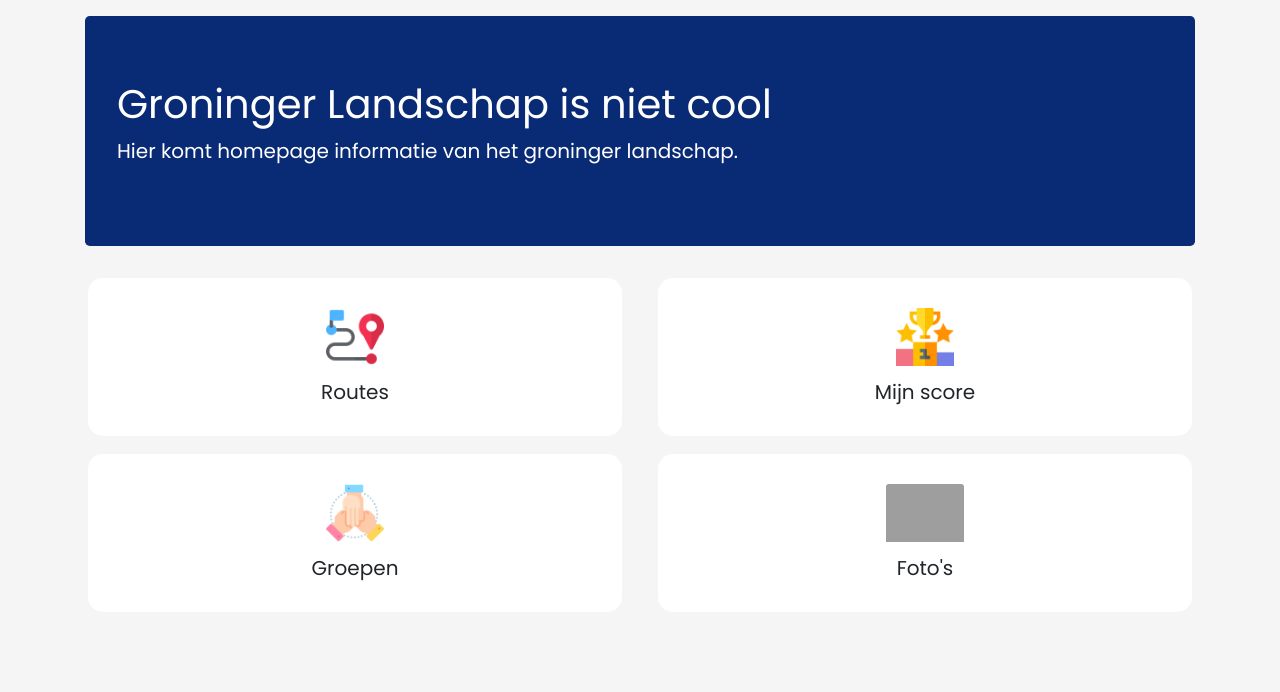
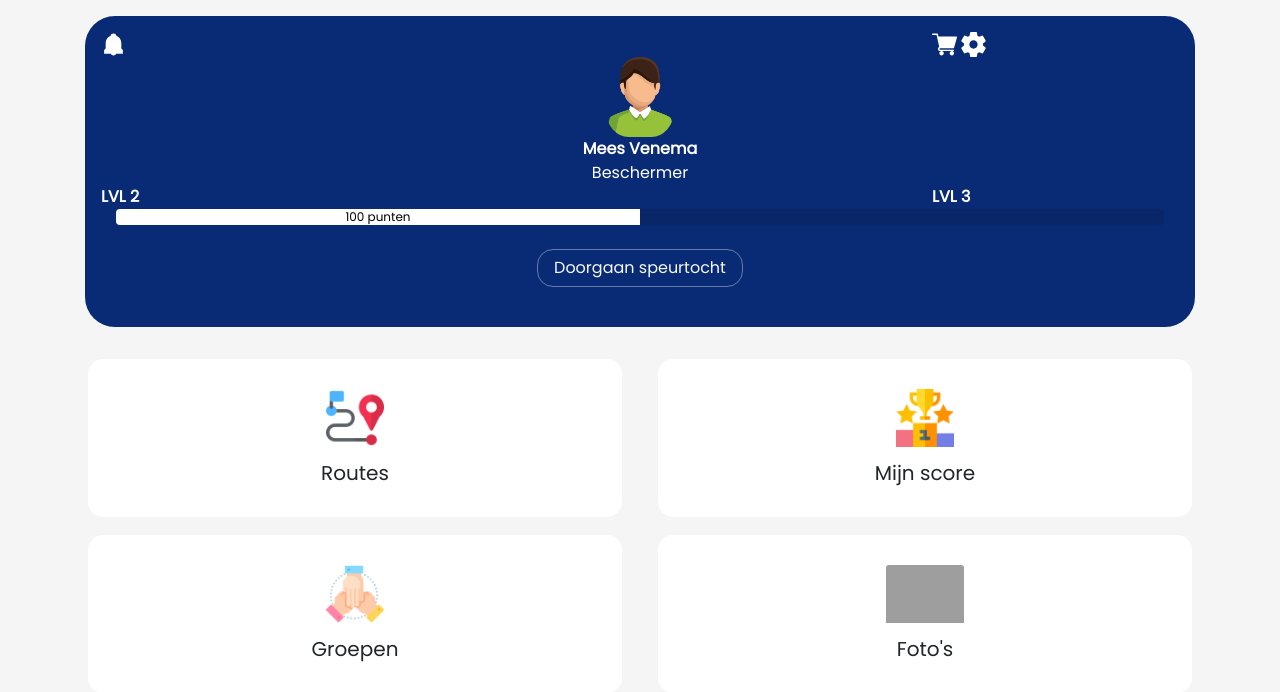
Before and after one commit to iamesat/Groninger-Landschap-App, a PHP site: page / in a window 1280 px wide. Shown: the top 692 px of the page. Run offline with PHP 8.4, Linux system fonts and the light colour scheme; some libraries are stand-ins or nearby versions; grey boxes are pictures that could not be loaded.

Commit message:
Update 1 van de homepage
Profile picture toegevoegd
Button toegevoegd
Iconen toegevoegd
Progressbar toegevoegd
Bug fixes

```diff
--- a/assets/css/style.css
+++ b/assets/css/style.css
@@ -26,7 +26,39 @@ body
 .jumbotron.homepage {
     background-color: #092B75;
     color: white;
+    border-radius: 30px;
+    padding: 1rem 1rem;
+
 }
+.jumbo-img-top {
+    height: 25px;
+    filter: brightness(0) invert(1);
+}
+
+.profile-picture {
+    height: 80px;
+    border-radius: 33%;
+}
+
+.progress {
+    background-color: #082668;
+    margin-left: 15px;
+    margin-right: 15px;
+}
+.progress-bar {
+    background-color: #FFFFFF;
+    color: black;
+}
+
+.speur-button {
+    border-radius: 1rem;
+}
+
+.speur-button.btn-outline-light
+{
+    border-color: #ffffff61;
+}
+
 
 .col.card-button {
     padding-left: 18px;
--- a/index.html
+++ b/index.html
@@ -21,8 +21,67 @@
   <body>
     <div class="container">
       <div class="jumbotron homepage mt-3">
-        <h1>Groninger Landschap is niet cool</h1>
-        <p class="lead">Hier komt homepage informatie van het groninger landschap.</p>
+        <div class="row justify-content-md-center">
+          <div class="col">
+            <img src="assets/images/icons/bell.svg" class="jumbo-img-top" alt="...">
+            <!-- <img src="assets/images/icons/photo.svg" class="jumbo-img-top" alt="..."> -->
+          </div>
+          <div class="col-6">
+
+          </div>
+          <div class="col">
+            <img src="assets/images/icons/winkel.svg" class="jumbo-img-top" alt="...">
+            <img src="assets/images/icons/settings.svg" class="jumbo-img-top" alt="...">
+          </div>
+        </div>
+        <div class="row justify-content-between">
+          <div class="col-4">
+          </div>
+
+          <img src="assets/images/profile-picture.png" class="profile-picture" alt="...">
+          <div class="col-4">
+          </div>
+        </div>
+        <div class="row justify-content-between">
+          <div class="col-4">
+          </div>
+
+          <b>Mees Venema</b>
+          <div class="col-4">
+          </div>
+        </div>
+        <div class="row justify-content-between">
+          <div class="col-4">
+          </div>
+
+          Beschermer
+          <div class="col-4">
+          </div>
+        </div>
+
+        <div class="row justify-content-md-center">
+          <div class="col">
+<b>LVL 2</b>
+          </div>
+          <div class="col-6">
+          </div>
+          <div class="col">
+            <b>LVL 3</b>
+          </div>
+        </div>
+        <div class="progress">
+          <div class="progress-bar" role="progressbar" style="width: 50%;" aria-valuenow="25" aria-valuemin="0" aria-valuemax="100">100 punten</div>
+        </div>
+        <br>
+        <div class="row justify-content-between">
+          <div class="col-2">
+          </div>
+
+          <button type="button" class="btn btn-outline-light speur-button">&nbsp;Doorgaan speurtocht&nbsp;</button>
+          <div class="col-2">
+          </div>
+        </div>
+        <br>
       </div>
     </div>
 
```
Also changed, not shown: assets/images/icons/bell.svg (added), assets/images/icons/photo.svg (added), assets/images/icons/settings.svg (added), assets/images/icons/winkel.svg (added), assets/images/profile-picture.png (added).
